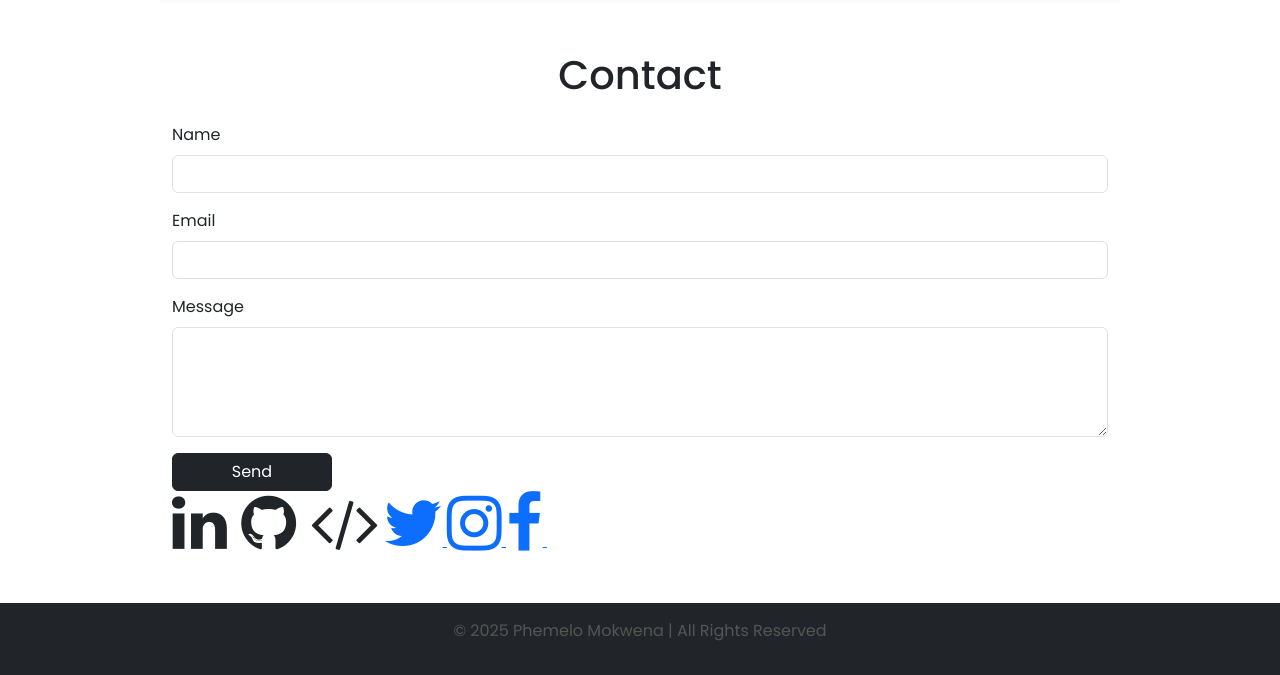
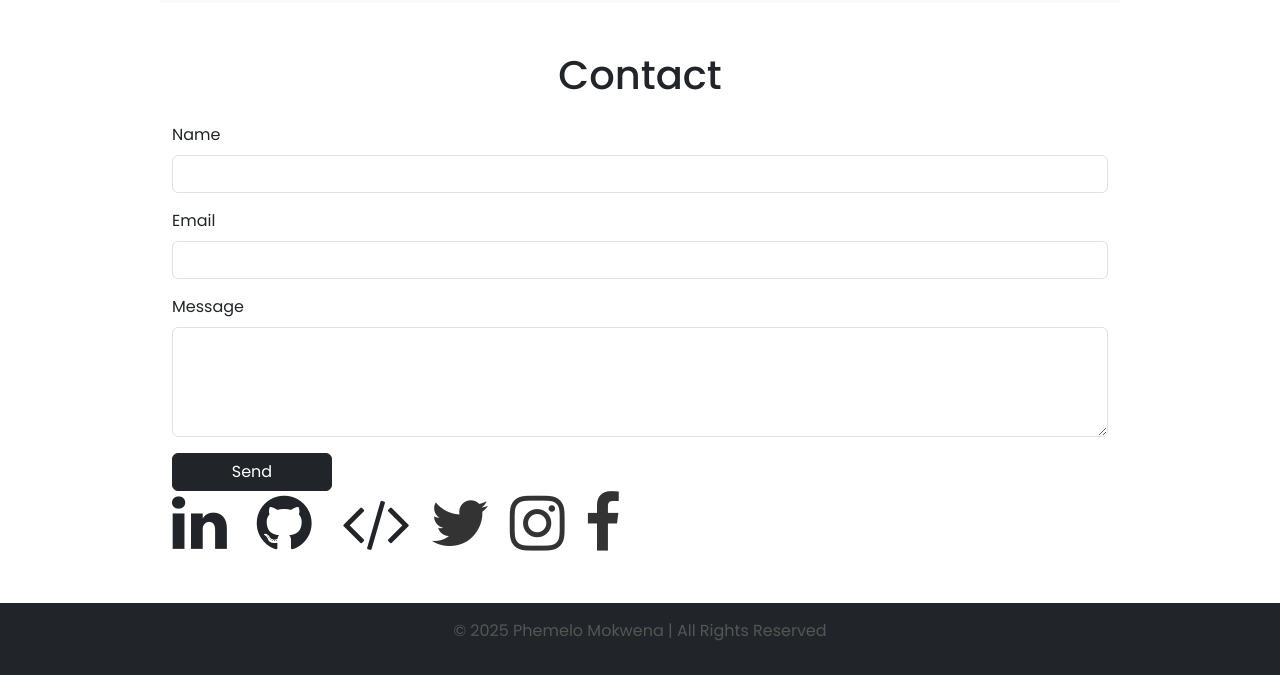
Before and after one commit to PhemeloSteve/phemelo_portfolio, a plain HTML site: page index.html in a window 1280 px wide. Shown: the part 3982-4657 px from the top of the page. Drawn offline with nearby package versions, Linux system fonts and the light colour scheme.

Commit message:
Update style.css
Adding style for icons in contact section

```diff
--- a/css/style.css
+++ b/css/style.css
@@ -280,3 +280,23 @@ section{
  .email-icon{
     height: 2rem;
  }
+
+/* for social*/
+.social-links {
+    display: flex;
+    gap: 20px; /* Adjust spacing between icons */
+  }
+
+  .social-links a {
+    text-decoration: none; /* Remove underlines from links */
+    color: #333; /* Default icon color */
+  }
+
+  .social-links i {
+    font-size: 2em; /* Adjust icon size */
+  }
+
+  /* Optional: Style for hover effect */
+  .social-links a:hover i {
+    color: silver; /* Example hover color */
+  }
```
